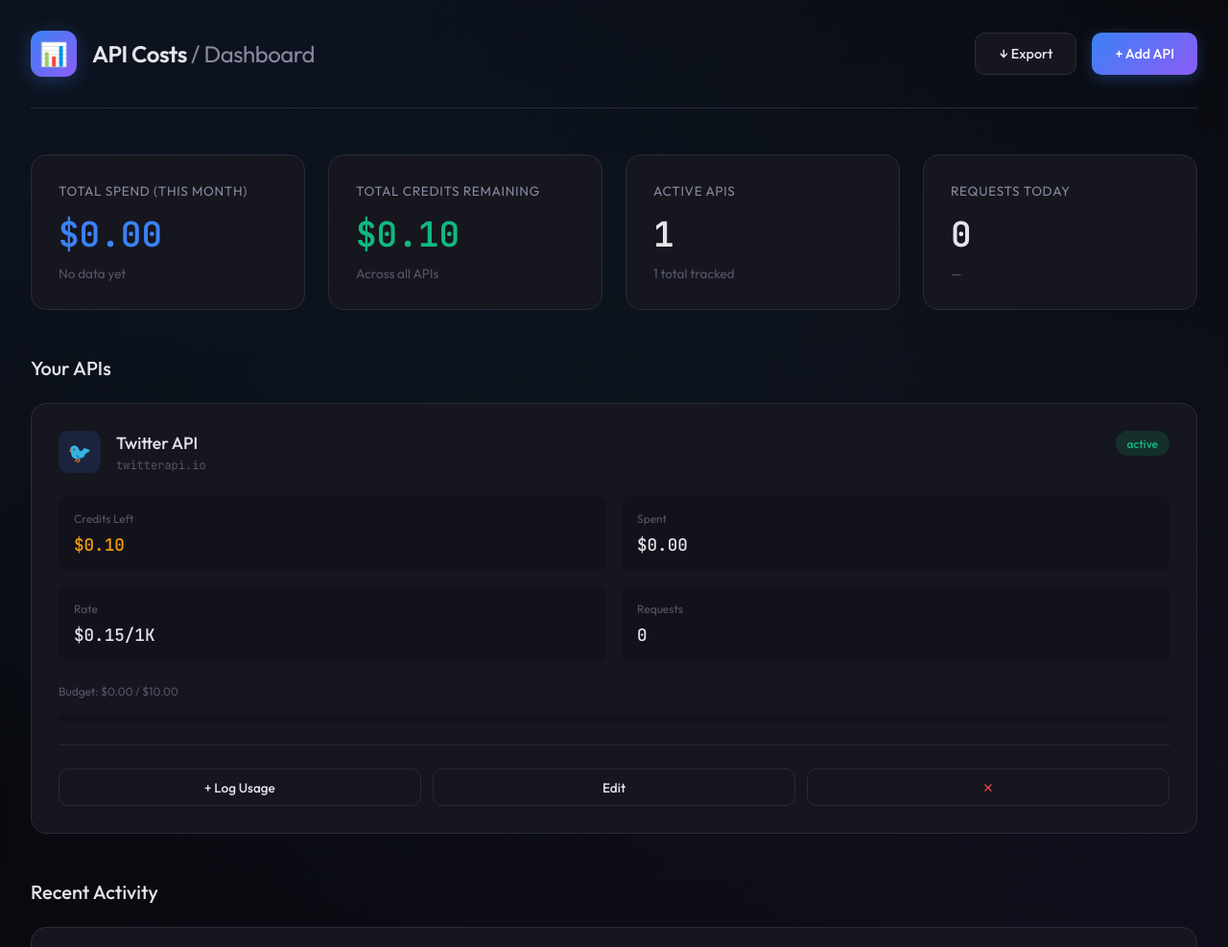
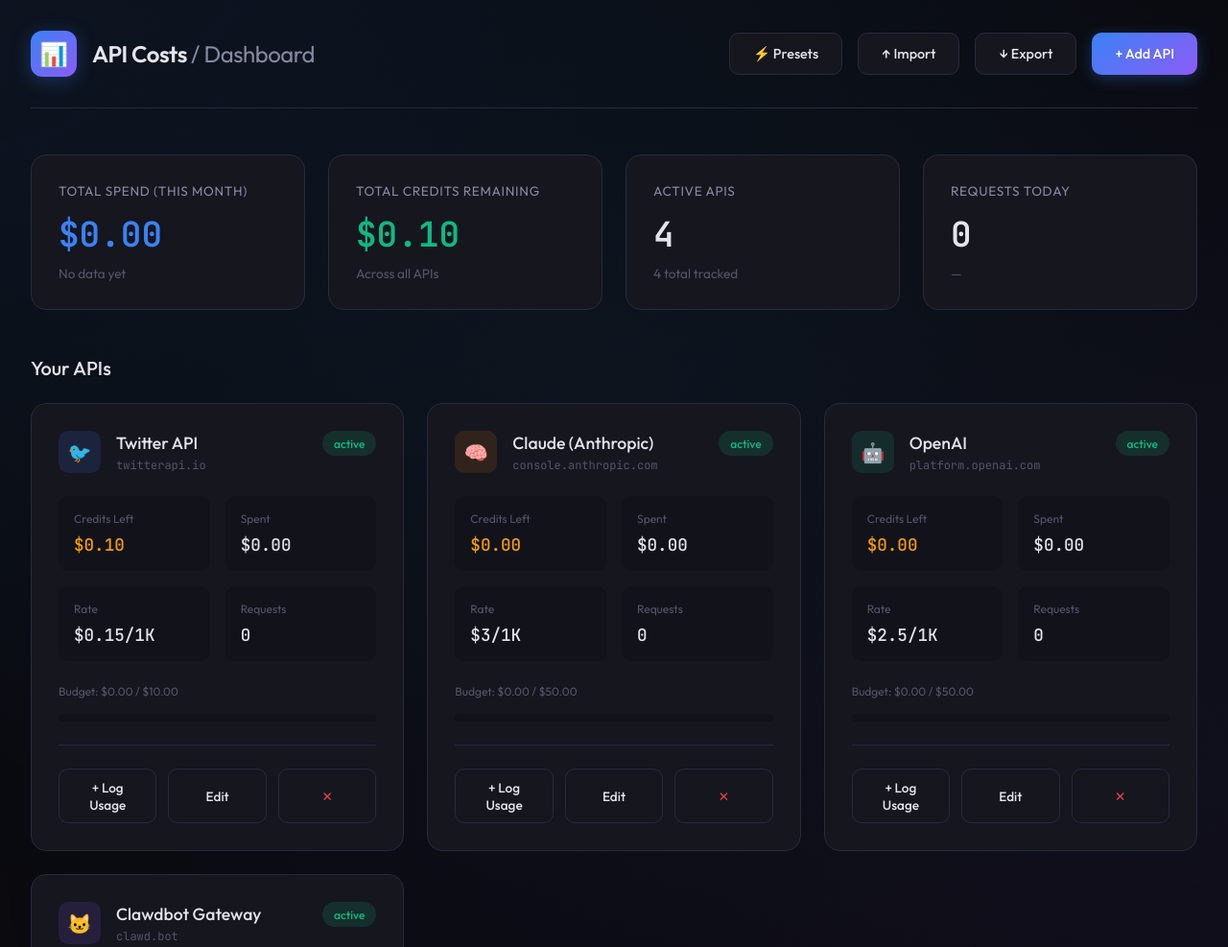
Before and after one commit to morphph/api-cost-dashboard, a plain HTML site: page api-costs.html in a window 1280 px wide. Shown: the top 987 px of the page at 96% size. Drawn offline with Linux system fonts and the light colour scheme.

Commit message:
Add Claude, OpenAI, Clawdbot presets + import/export

```diff
--- a/api-costs.html
+++ b/api-costs.html
@@ -611,6 +611,12 @@
         <h1>API Costs <span>/ Dashboard</span></h1>
       </div>
       <div class="header-actions">
+        <button class="btn btn-secondary" onclick="loadPresets()">
+          ⚡ Presets
+        </button>
+        <button class="btn btn-secondary" onclick="importData()">
+          ↑ Import
+        </button>
         <button class="btn btn-secondary" onclick="exportData()">
           ↓ Export
         </button>
@@ -742,9 +748,10 @@
     let apis = JSON.parse(localStorage.getItem('apiCosts_apis') || '[]');
     let history = JSON.parse(localStorage.getItem('apiCosts_history') || '[]');
 
-    // Initialize with Twitter API if empty
+    // Initialize with default APIs if empty
     if (apis.length === 0) {
-      apis = [{
+      apis = [
+        {
           id: 'twitter-1',
           name: 'Twitter API',
           url: 'twitterapi.io',
@@ -757,7 +764,50 @@
           requests: 0,
           status: 'active',
           createdAt: new Date().toISOString()
-      }];
+        },
+        {
+          id: 'anthropic-1',
+          name: 'Claude (Anthropic)',
+          url: 'console.anthropic.com',
+          icon: '🧠',
+          color: '#d97706',
+          credits: 0,
+          spent: 0,
+          rate: 3.00,  // ~$3/MTok input for Sonnet
+          budget: 50,
+          requests: 0,
+          status: 'active',
+          createdAt: new Date().toISOString()
+        },
+        {
+          id: 'openai-1',
+          name: 'OpenAI',
+          url: 'platform.openai.com',
+          icon: '🤖',
+          color: '#10b981',
+          credits: 0,
+          spent: 0,
+          rate: 2.50,  // ~$2.50/MTok for GPT-4o
+          budget: 50,
+          requests: 0,
+          status: 'active',
+          createdAt: new Date().toISOString()
+        },
+        {
+          id: 'clawdbot-1',
+          name: 'Clawdbot Gateway',
+          url: 'clawd.bot',
+          icon: '🐱',
+          color: '#8b5cf6',
+          credits: 0,
+          spent: 0,
+          rate: 0,
+          budget: 100,
+          requests: 0,
+          status: 'active',
+          createdAt: new Date().toISOString()
+        }
+      ];
       saveData();
     }
 
@@ -997,6 +1047,65 @@
       URL.revokeObjectURL(url);
     }
 
+    function importData() {
+      const input = document.createElement('input');
+      input.type = 'file';
+      input.accept = '.json';
+      input.onchange = (e) => {
+        const file = e.target.files[0];
+        if (!file) return;
+        const reader = new FileReader();
+        reader.onload = (ev) => {
+          try {
+            const data = JSON.parse(ev.target.result);
+            if (data.apis) apis = data.apis;
+            if (data.history) history = data.history;
+            saveData();
+            render();
+            alert('Data imported successfully!');
+          } catch (err) {
+            alert('Invalid JSON file');
+          }
+        };
+        reader.readAsText(file);
+      };
+      input.click();
+    }
+
+    function loadPresets() {
+      const presets = [
+        { id: 'twitter-1', name: 'Twitter API', url: 'twitterapi.io', icon: '🐦', color: '#3b82f6', rate: 0.15, budget: 10 },
+        { id: 'anthropic-1', name: 'Claude (Anthropic)', url: 'console.anthropic.com', icon: '🧠', color: '#d97706', rate: 3.00, budget: 50 },
+        { id: 'openai-1', name: 'OpenAI', url: 'platform.openai.com', icon: '🤖', color: '#10b981', rate: 2.50, budget: 50 },
+        { id: 'clawdbot-1', name: 'Clawdbot Gateway', url: 'clawd.bot', icon: '🐱', color: '#8b5cf6', rate: 0, budget: 100 }
+      ];
+
+      const existingIds = apis.map(a => a.id);
+      let added = 0;
+
+      presets.forEach(preset => {
+        if (!existingIds.includes(preset.id)) {
+          apis.push({
+            ...preset,
+            credits: 0,
+            spent: 0,
+            requests: 0,
+            status: 'active',
+            createdAt: new Date().toISOString()
+          });
+          added++;
+        }
+      });
+
+      if (added > 0) {
+        saveData();
+        render();
+        alert(`Added ${added} new API(s)!`);
+      } else {
+        alert('All presets already added');
+      }
+    }
+
     // Close modal on overlay click
     document.getElementById('modalOverlay').addEventListener('click', (e) => {
       if (e.target === e.currentTarget) closeModal();
```
Lines whose indentation alone changed are shown as unchanged.
